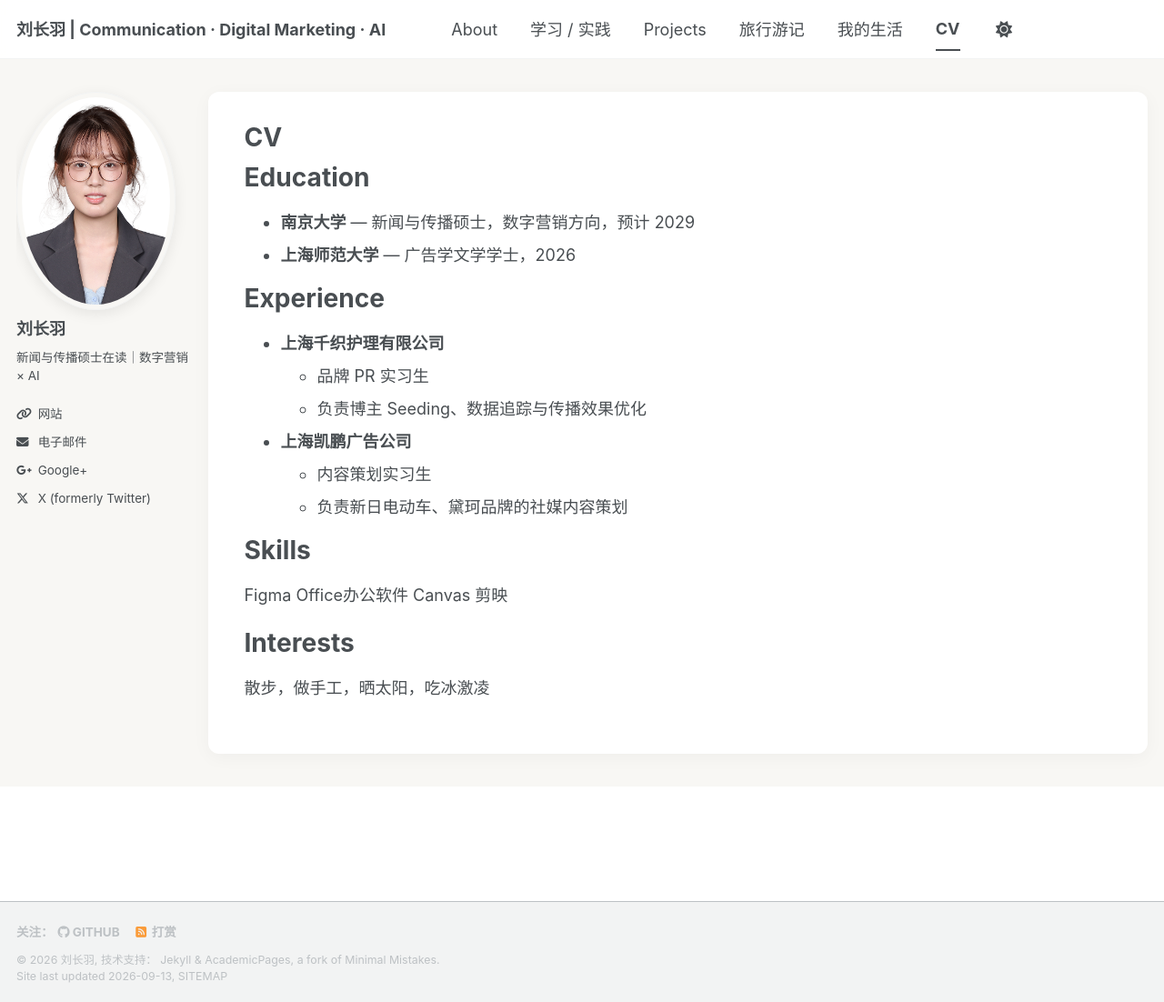
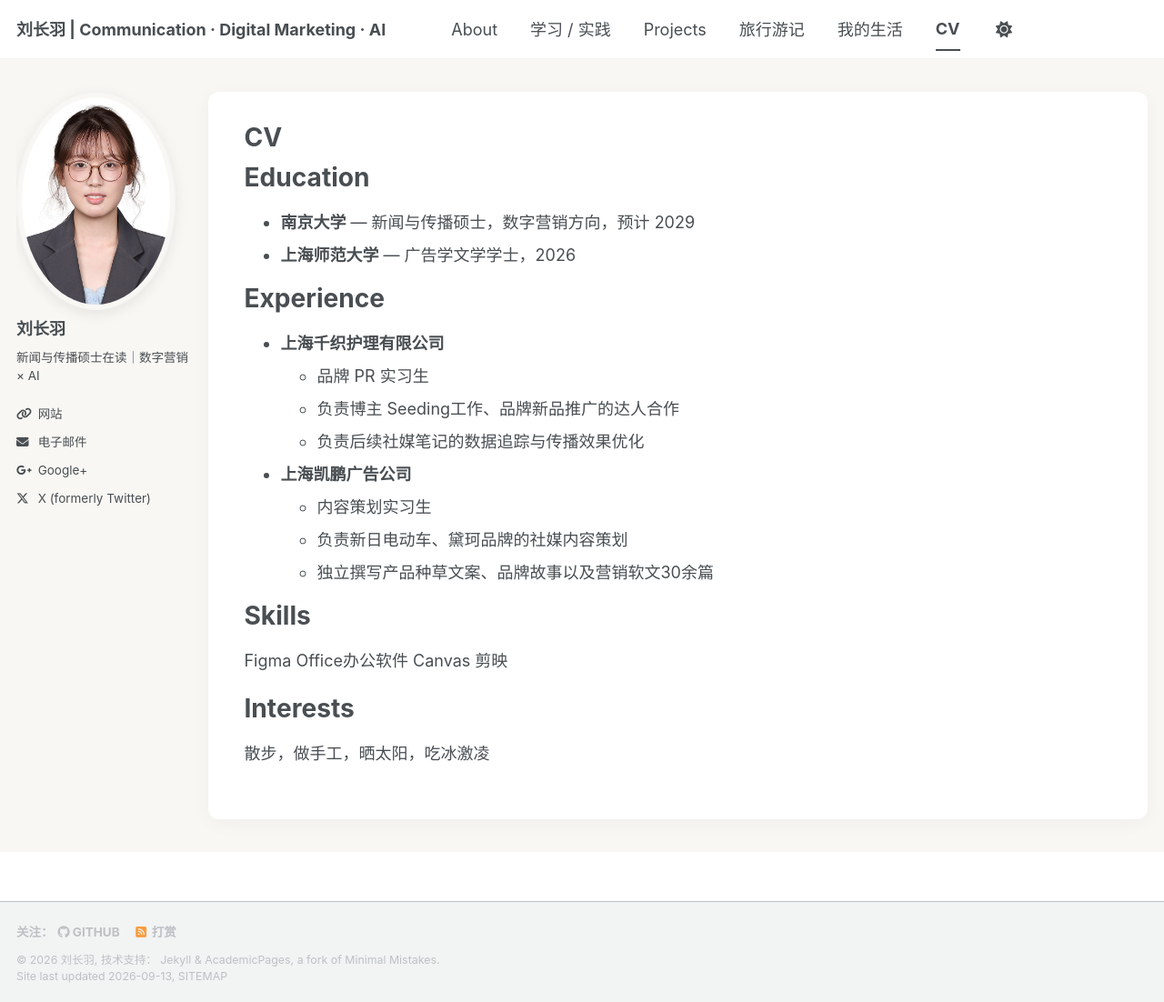
Before and after one commit to lunaalovegood2004-del/lunaalovegood2004-del.github.io, a Jekyll site: the page built from _pages/cv.md, in a window 1280 px wide and 1102 px high. Shown: the whole window at 91% size. Built offline with Jekyll 4.4.1, drawn with Linux system fonts in a browser that asks for light colours; a style sheet for code colours, icons or effects is not loaded.

Commit message:
Update cv.md

```diff
--- a/_pages/cv.md
+++ b/_pages/cv.md
@@ -21,11 +21,14 @@ Experience
 
 * **上海千织护理有限公司**
   * 品牌 PR 实习生
-  * 负责博主 Seeding、数据追踪与传播效果优化
+  * 负责博主 Seeding工作、品牌新品推广的达人合作
+  * 负责后续社媒笔记的数据追踪与传播效果优化
 
 * **上海凯鹏广告公司**
   * 内容策划实习生
   * 负责新日电动车、黛珂品牌的社媒内容策划
+  * 独立撰写产品种草文案、品牌故事以及营销软文30余篇
+
 
 Skills
 ======
```
